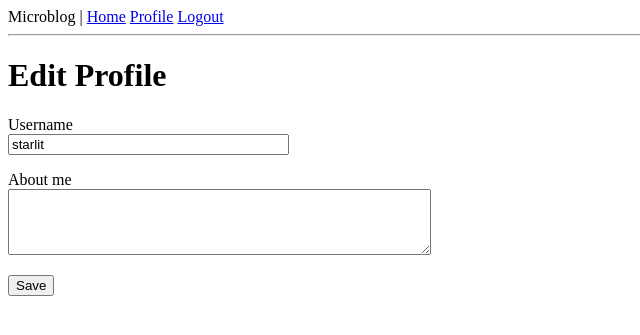
After one commit to namestarlit/python, a Flask app: page /edit_profile in a window 1280 px wide. The commit adds this page. Shown: the top 335 px of the page, without its empty margins (0-640 px from the left). Run offline with Flask 3, Linux system fonts and the light colour scheme; a user stored in the database is signed in; data comes from the database, SQL or seed files in the repository; parts of the project's set-up code (start-up, migrations or seed data) failed here and were passed over.

Commit message:
Add edit profile page

```diff
--- a/0x03-Flask/microblog/microblog/forms.py
+++ b/0x03-Flask/microblog/microblog/forms.py
@@ -1,6 +1,7 @@
 from flask_wtf import FlaskForm
-from wtforms import StringField, PasswordField, BooleanField, SubmitField
-from wtforms.validators import DataRequired, Email,EqualTo
+from wtforms import StringField, PasswordField, TextAreaField
+from wtforms import BooleanField, SubmitField
+from wtforms.validators import DataRequired, Email, EqualTo, Length
 from wtforms.validators import ValidationError
 
 from microblog.models import User
@@ -19,8 +20,8 @@ class RegistrationForm(FlaskForm):
     username = StringField('Username', validators=[DataRequired()])
     email = StringField('Email', validators=[DataRequired(), Email()])
     password = PasswordField('Password', validators=[DataRequired()])
-    password_2 = PasswordField('Repeat Password', validators=[DataRequired(),
-                                                             EqualTo('password')]
+    password_2 = PasswordField('Repeat Password',
+                               validators=[DataRequired(), EqualTo('password')]
                               )
     submit = SubmitField('Register')
 
@@ -37,3 +38,10 @@ class RegistrationForm(FlaskForm):
         if user is not None:
             raise ValidationError("email address already exists, "
                                   "please use a different email address.")
+
+
+class EditProfileForm(FlaskForm):
+    """A EditProfileForm class definition."""
+    username = StringField('Username', validators=[DataRequired()])
+    about_me = TextAreaField('About me', validators=[Length(min=0, max=140)])
+    submit = SubmitField('Save')
--- a/0x03-Flask/microblog/microblog/routes.py
+++ b/0x03-Flask/microblog/microblog/routes.py
@@ -1,3 +1,5 @@
+from datetime import datetime
+
 from flask import render_template, url_for
 from flask import flash, redirect, request
 from flask_login import current_user, login_user, logout_user
@@ -5,12 +7,11 @@ from flask_login import login_required
 from werkzeug.urls import url_parse
 
 from microblog import app, db
-from microblog.forms import LoginForm, RegistrationForm
+from microblog.forms import LoginForm, RegistrationForm, EditProfileForm
 from microblog.models import User
 
 
 @app.route('/')
-@app.route('/index')
 @login_required
 def index():
     user = {'username': 'Starlit'}
@@ -93,3 +94,34 @@ def user(username):
             ]
     user_page = render_template('user.html', user=user, posts=posts)
     return user_page
+
+
+@app.route('/edit_profile', methods=['GET', 'POST'])
+@login_required
+def edit_profile():
+    """Defines edit profle route."""
+    form = EditProfileForm()
+
+    if form.validate_on_submit():
+        with app.app_context():
+            current_user.username = form.username.data
+            current_user.about_me = form.about_me.data
+            db.session.commit()
+        flash('Your changes have been saved.')
+        return redirect(url_for('edit_profile'))
+    elif request.method == 'GET':
+        form.username.data = current_user.username
+        form.about_me.data = current_user.about_me
+
+    edit_page = render_template('edit_profile.html', title='Edit Profile',
+                                form=form)
+    return edit_page
+
+
+@app.before_request
+def before_request():
+    """Records the last time the request is sent."""
+    if current_user.is_authenticated:
+        with app.app_context():
+            current_user.last_seen = datetime.utcnow()
+            db.session.commit()
--- /dev/null
+++ b/0x03-Flask/microblog/microblog/templates/edit_profile.html
@@ -0,0 +1,27 @@
+{% extends "base.html" %}
+
+{% block content %}
+
+  <h1>Edit Profile</h1>
+  <form action="" method="post">
+    {{ form.hidden_tag() }}
+
+    <p>
+    {{ form.username.label }}<br>
+    {{ form.username(size=32) }}<br>
+    {% for error in form.username.errors %}
+      <span style="color: red;">[{{ error }}]</span>
+    {% endfor %}
+    </p>
+
+    <p>
+    {{ form.about_me.label }}<br>
+    {{ form.about_me(cols=50, rows=4) }}<br>
+    {% for error in form.about_me.errors %}
+      <span style="color: red;">[{{ error }}]</span>
+    {% endfor %}
+    </p>
+
+    <p>{{ form.submit() }}</p>
+  </form>
+{% endblock %}
--- a/0x03-Flask/microblog/microblog/templates/user.html
+++ b/0x03-Flask/microblog/microblog/templates/user.html
@@ -13,6 +13,9 @@
 				{% if user.last_seen %}
 					<p>Last seen on: {{ user.last_seen }}</p>
 				{% endif %}
+				{% if user == current_user %}
+					<p><a href="{{ url_for('edit_profile') }}">Edit your profile</a></p>
+				{% endif %}
 			</td>
 		</tr>
 	</table>
```
